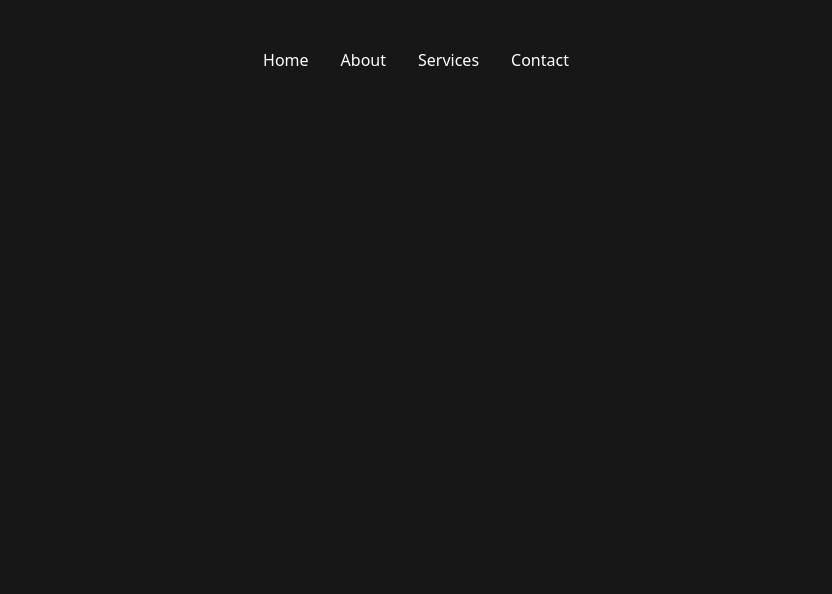
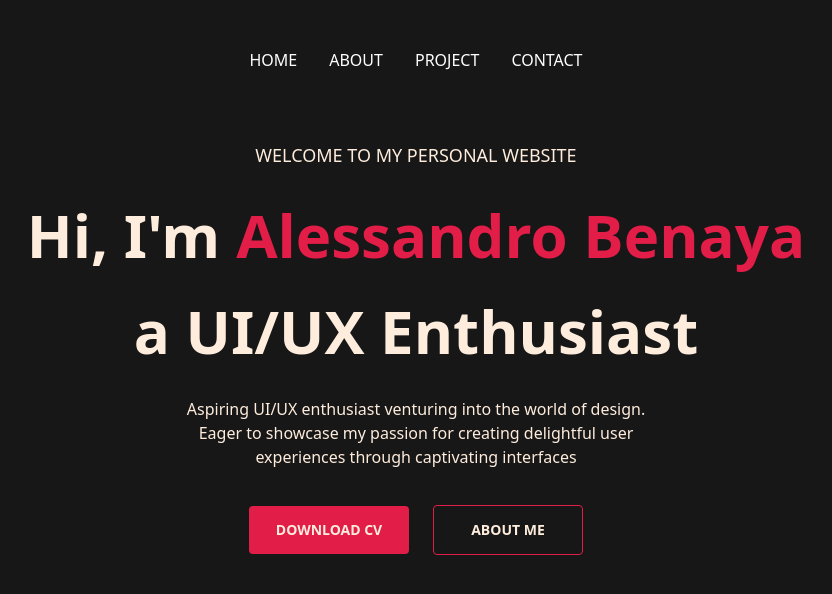
Before and after one commit to Hyalesss/Web-Portofolio-Aless, a website: page src/pages/index.html in a window 1280 px wide. Shown: the whole page, without its empty margins (224-1056 px from the left). Drawn offline with nearby package versions, Linux system fonts and the light colour scheme.

Commit message:
selesai header

```diff
--- a/src/pages/index.html
+++ b/src/pages/index.html
@@ -19,7 +19,7 @@
         <section class="header-banner flex flex-col justify-center items-center gap-[10px] self-stretch">
 
             <nav class=" flex py-[36px] justify-center gap-[56px] self-stretch ">
-                <div class="w-full flex justify-between mx-8 flex-wrap items-center  md:w-auto ">
+                <div class="w-full flex justify-between mx-8 flex-wrap items-center md:w-auto ">
                     <a href="https://flowbite.com/" class="flex items-center">
                         <span
                             class="self-center text-2xl font-bold whitespace-nowrap text-rose-600 md:hidden">PORTOFOLIO</span>
@@ -40,24 +40,54 @@
                             <li>
                                 <a href="#"
                                     class="block py-2 pl-3 pr-4 text-white rounded hover:bg-rose-600 md:hover:bg-transparent md:border-0 md:hover:text-rose-600 duration-200 md:p-0">
-                                    Home</a>
+                                    HOME</a>
                             </li>
                             <li>
                                 <a href="#"
-                                    class="block py-2 pl-3 pr-4 text-white rounded hover:bg-rose-600 md:hover:bg-transparent md:border-0 md:hover:text-rose-600 duration-200 md:p-0">About</a>
+                                    class="block py-2 pl-3 pr-4 text-white rounded hover:bg-rose-600 md:hover:bg-transparent md:border-0 md:hover:text-rose-600 duration-200 md:p-0">ABOUT</a>
                             </li>
                             <li>
                                 <a href="#"
-                                    class="block py-2 pl-3 pr-4 text-white rounded hover:bg-rose-600 md:hover:bg-transparent md:border-0 md:hover:text-rose-600 duration-200 md:p-0">Services</a>
+                                    class="block py-2 pl-3 pr-4 text-white rounded hover:bg-rose-600 md:hover:bg-transparent md:border-0 md:hover:text-rose-600 duration-200 md:p-0">PROJECT</a>
                             </li>
                             <li>
                                 <a href="#"
-                                    class="block py-2 pl-3 pr-4 text-white rounded hover:bg-rose-600 md:hover:bg-transparent md:border-0 md:hover:text-rose-600 duration-200 md:p-0">Contact</a>
+                                    class="block py-2 pl-3 pr-4 text-white rounded hover:bg-rose-600 md:hover:bg-transparent md:border-0 md:hover:text-rose-600 duration-200 md:p-0">CONTACT</a>
                             </li>
                         </ul>
                     </div>
                 </div>
             </nav>
+
+            <div class="w-full flex flex-col justify-center items-center gap-[36px] self-stretch mt-6">
+                <p class="text-orange-100 text-center text-lg font-normal leading-[27px]">
+                    WELCOME TO MY PERSONAL WEBSITE
+                </p>
+                <div class="text-center flex flex-col gap-[24px] md:gap-[36px]">
+                    <div class="flex flex-col gap-[24px] md:flex-row md:gap-4">
+                        <span class="text-orange-100 text-5xl md:text-5xl lg:text-6xl font-bold leading-tight">
+                            Hi, I'm </span>
+                        <span class="text-rose-600 text-5xl md:text-5xl lg:text-6xl font-bold leading-tight">Alessandro
+                            Benaya</span>
+                    </div>
+                    <span class="text-orange-100 text-5xl md:text-5xl lg:text-6xl font-bold leading-tight">a UI/UX
+                        Enthusiast</span>
+                </div>
+                <div class="w-[300px] md:w-[500px] text-center">
+                    <p class="text-orange-100 text-base font-normal">
+                        Aspiring UI/UX enthusiast venturing into the world of design. Eager to showcase my passion for
+                        creating delightful user experiences through captivating interfaces
+                    </p>
+                </div>
+                <div class="flex flex-col justify-center items-center gap-[24px] md:flex md:flex-row ">
+                    <a href="#"
+                        class="bg-rose-600  hover:bg-rose-400 flex w-[160px] py-[16px] px-[24px] justify-center items-center rounded-[4px] text-orange-100 font-bold leading-4 text-sm">DOWNLOAD
+                        CV</a>
+                    <a href="#"
+                        class="border-rose-600  hover:border-rose-400 border-[1px] flex w-[150px] py-[16px] px-[24px] justify-center items-center rounded-[4px] text-orange-100 hover:text-rose-600 font-bold leading-4 text-sm">ABOUT
+                        ME</a>
+                </div>
+            </div>
 
         </section>
     </div>
```
Also changed, not shown: dist/output.css.
